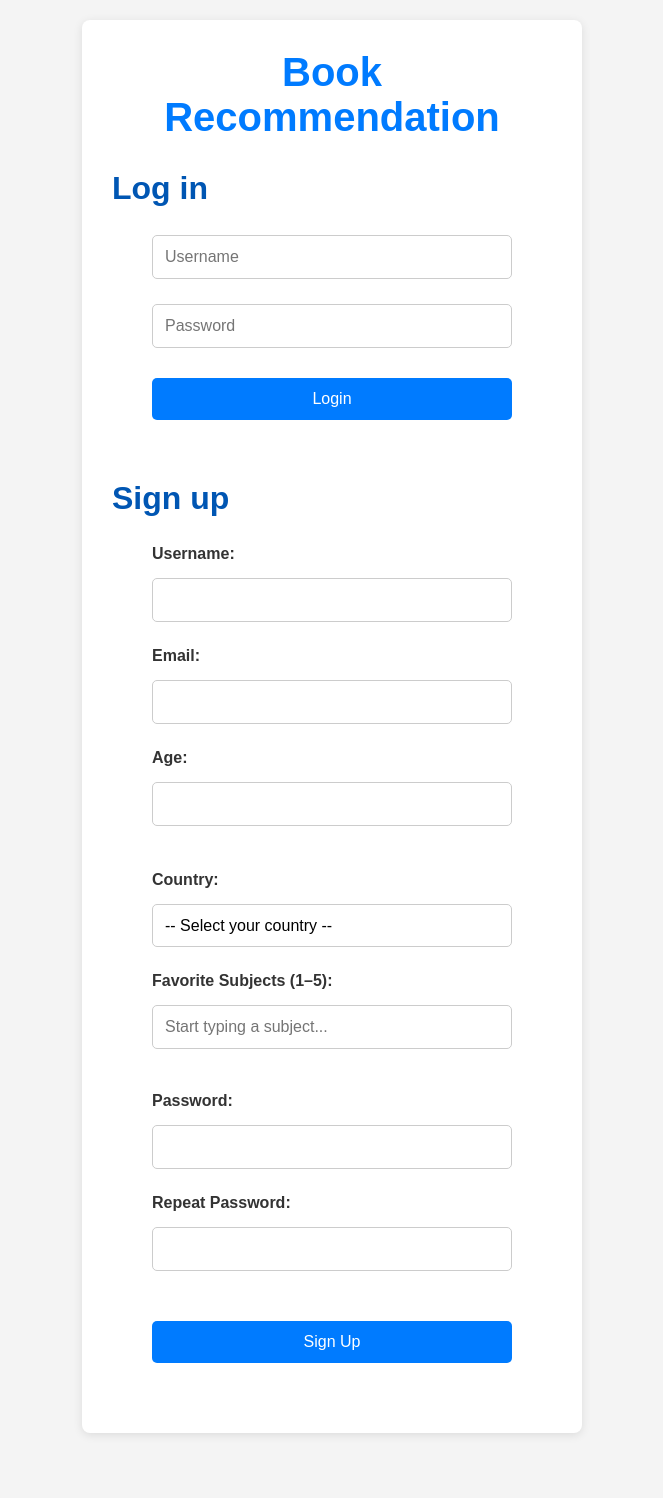
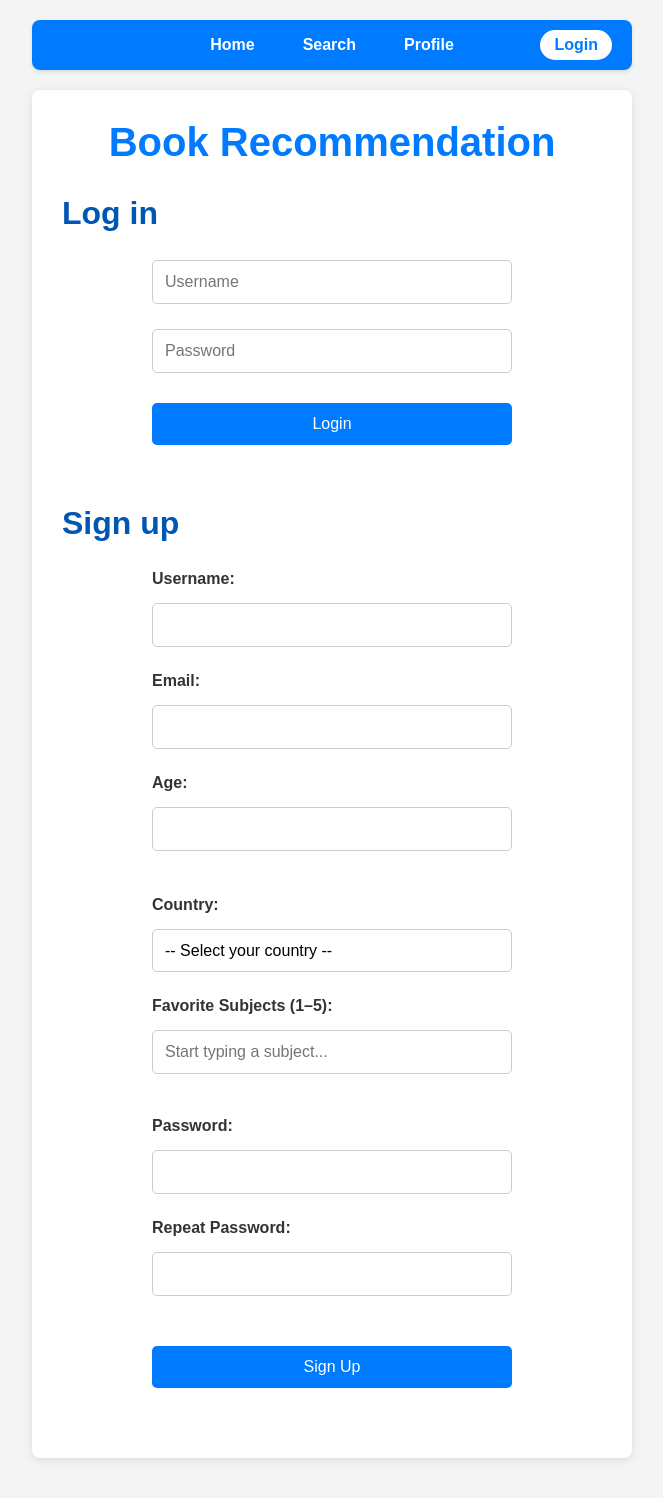
Before and after one commit to simon-bouchard/Book_Recommendation_UI_with_FastAPI, a FastAPI app: page /login in a window 1280 px wide. Shown: the whole page, without its empty margins (308-971 px from the left). Before the commit the page ends 1435 px from the top, so only its background shows below. Run offline with FastAPI, Linux system fonts and the light colour scheme; parts of the project's set-up code (start-up, migrations or seed data) failed here and were passed over.

Commit message:
add navbar

```diff
--- a/main.py
+++ b/main.py
@@ -17,4 +17,4 @@ app.include_router(auth_router)
 
 @app.get('/', response_class=HTMLResponse)
 def root(request: Request):
-    return templates.TemplateResponse('index.html', {'request': request})
+    return templates.TemplateResponse('index.html', {'request': request, 'page': 'home'})
--- a/static/css/styles.css
+++ b/static/css/styles.css
@@ -24,10 +24,15 @@ body {
     border-radius: 8px;
     padding: 30px;
     box-shadow: 0px 2px 10px rgba(0, 0, 0, 0.1);
-    max-width: 800px;
-    width: 100%;
+    width: 100%; /* full width of layout */
     text-align: left;
     margin-bottom: 20px;
+}
+
+.layout {
+    width: 100%;
+    max-width: 800px;
+    margin: 0 auto;
 }
 
 .login-container {
@@ -35,11 +40,18 @@ body {
     border-radius: 8px;
     padding: 30px;
     box-shadow: 0px 2px 10px rgba(0, 0, 0, 0.1);
-    max-width: 500px;
+    max-width: 600px;
     width: 100%;
     text-align: left;
     margin-bottom: 20px;
 }
+
+.login-layout {
+    width: 100%;
+    max-width: 600px;
+    margin: 0 auto;
+}
+
 
 /* Headings */
 h1 {
@@ -396,6 +408,59 @@ li {
     margin-bottom: 10px; /* Add spacing between list items */
 }
 
+.navbar {
+    width: 100%;
+    background-color: #007bff;
+    padding: 10px 0;
+    box-shadow: 0 2px 4px rgba(0,0,0,0.1);
+    border-radius: 8px;
+    margin-bottom: 20px;
+}
+
+.navbar-inner {
+    max-width: 1000px;
+    margin: auto;
+    position: relative;
+    display: flex;
+    justify-content: center;  /* center center block */
+    align-items: center;
+    padding: 0 20px;
+}
+
+.navbar-center {
+    display: flex;
+    gap: 20px;
+    justify-content: center;
+}
+
+.navbar-right {
+    position: absolute;
+    right: 20px;
+    display: flex;
+    gap: 16px;
+}
+
+.navbar a {
+    color: white;
+    text-decoration: none;
+    font-weight: bold;
+    padding: 6px 14px;
+    border-radius: 20px; /* always pill */
+    transition: background-color 0.2s ease, color 0.2s ease;
+}
+
+.navbar a:hover {
+    background-color: #0056b3;
+}
+
+.navbar a.active {
+    background-color: white;
+    color: #007bff;
+    font-weight: bold;
+    border-radius: 20px;
+    padding: 6px 14px;
+}
+
 /* Responsive Design */
 @media (max-width: 600px) {
     .container, .login-container {
--- a/templates/book.html
+++ b/templates/book.html
@@ -7,7 +7,11 @@
     <link rel="stylesheet" href="{{ url_for('static', path='css/styles.css') }}">
 </head>
 <body>
+    <div class="layout">
     <div class="container">
+
+        {% include 'navbar.html' %}
+
         <h2>Book Details</h2>
 
             {% if book.cover_id %}
@@ -118,7 +122,7 @@
             <a href="/">Go Back</a>
         </div>
     </div>
-
+    </div>
     <script>
 
 		let userRatingElement = document.getElementById('userRating');
--- a/templates/login.html
+++ b/templates/login.html
@@ -7,6 +7,9 @@
     <link rel="stylesheet" href="{{ url_for('static', path='css/styles.css') }}">
 </head>
 <body>
+<div class="login-layout">
+    {% include 'navbar.html' %}
+
     <div class="login-container">
         <h1>Book Recommendation</h1>
 
@@ -55,7 +58,7 @@
             <button type="submit">Sign Up</button>
         </form>
     </div>
-
+</div>
     <script type="module">
         import { initSubjectPicker } from "/static/js/subject_picker.js";
 
--- /dev/null
+++ b/templates/navbar.html
@@ -0,0 +1,16 @@
+<nav class="navbar">
+    <div class="navbar-inner">
+        <div class="navbar-center">
+            <a href="/" class="{% if page == 'home' %}active{% endif %}">Home</a>
+            <a href="/search" class="{% if page == 'search' %}active{% endif %}">Search</a>
+            <a href="/profile" class="{% if page == 'profile' %}active{% endif %}">Profile</a>
+        </div>
+        <div class="navbar-right">
+            {% if request.cookies.access_token %}
+                <a href="/logout">Logout</a>
+            {% else %}
+                <a href="/login" class="{% if page == 'login' %}active{% endif %}">Login</a>
+            {% endif %}
+        </div>
+    </div>
+</nav>
--- a/templates/profile.html
+++ b/templates/profile.html
@@ -7,6 +7,9 @@
     <link rel="stylesheet" href="{{ url_for('static', path='css/styles.css') }}">
 </head>
 <body>
+<div class="layout">
+    {% include 'navbar.html' %}
+
     <div class="container">
         <h1>Book Recommendation API</h1>
         <h2 style='text-align:center'>Welcome, {{ user.username }}</h2>
@@ -69,7 +72,7 @@
             <button id="nextButton" style="display: none; width: auto;">Next</button>
         </div>
     </div>
-
+</div>
     <script type="module">
         import { setupPaginatedBookDisplay } from "/static/js/paginated_books.js";
 
```
Also changed, not shown: routes/api.py (+7 -3 lines), templates/index.html (+5 -3 lines), templates/search.html (+4 -6 lines).
